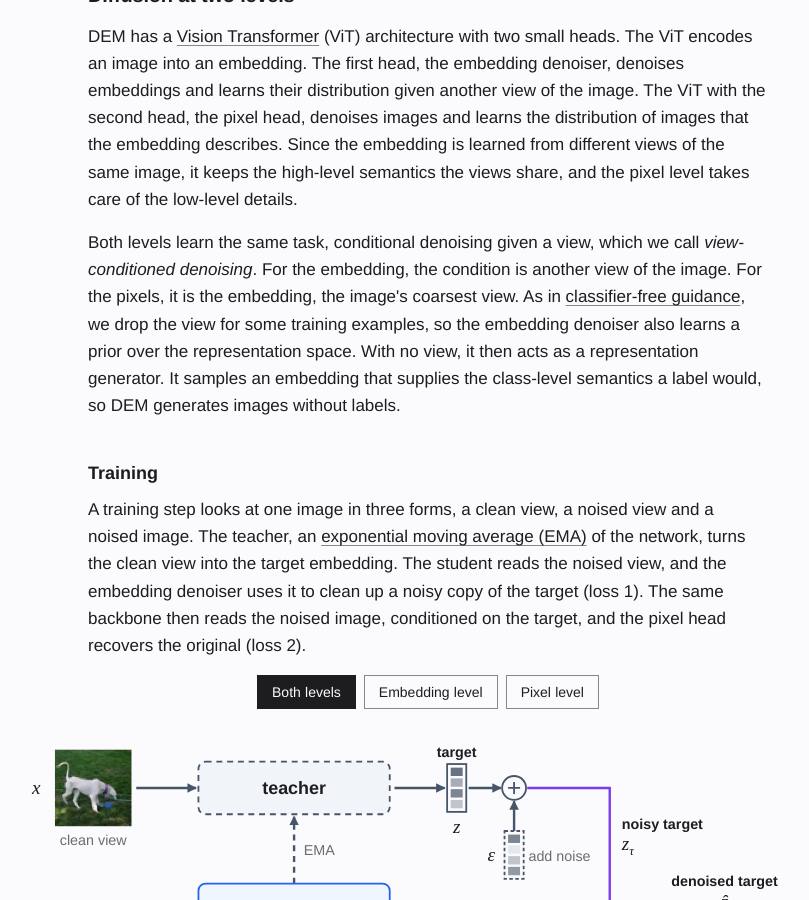
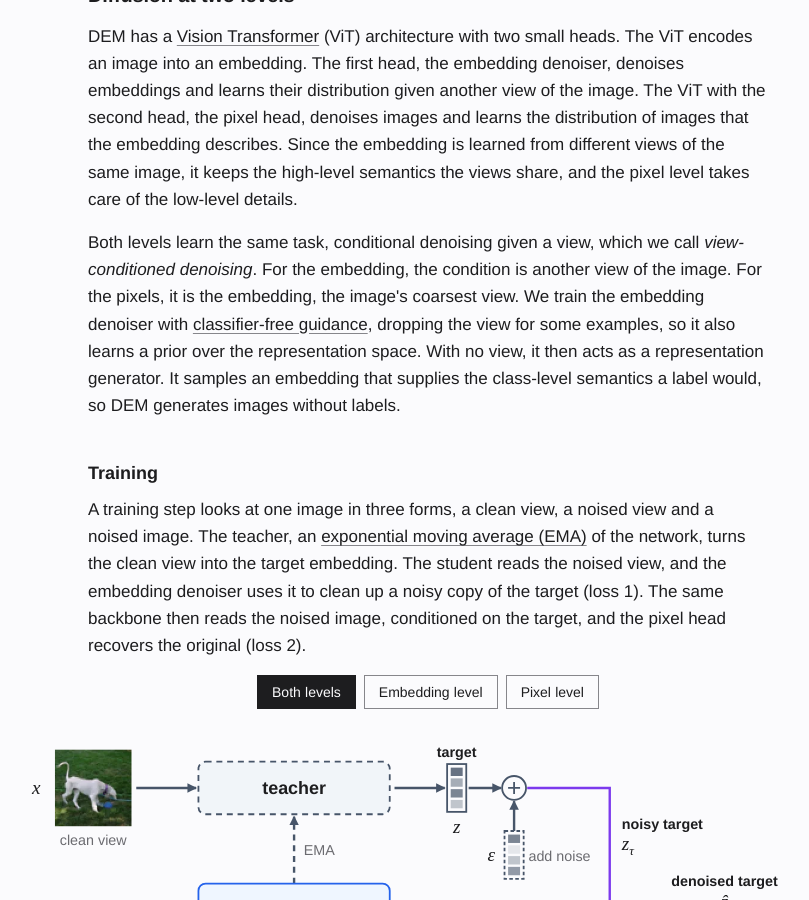
Before and after one commit to rabiulcste/rabiulcste.github.io, a Jekyll site: the page built from dem-denoising-embeddings/index.html, in a window 1280 px wide and 900 px high, scrolled down 1774 px. Shown: the whole window, without its empty margins (212-1021 px from the left). Built offline with Jekyll 4.4.1, drawn with Linux system fonts in a browser that asks for light colours.

Commit message:
DEM page: direct CFG sentence

```diff
--- a/dem-denoising-embeddings/index.html
+++ b/dem-denoising-embeddings/index.html
@@ -261,7 +261,7 @@ bibtex: |
 <section id="method">
     <h2>Diffusion at two levels</h2>
     <p>DEM has a <a href="https://arxiv.org/abs/2010.11929">Vision Transformer</a> (ViT) architecture with two small heads. The ViT encodes an image into an embedding. The first head, the embedding denoiser, denoises embeddings and learns their distribution given another view of the image. The ViT with the second head, the pixel head, denoises images and learns the distribution of images that the embedding describes. Since the embedding is learned from different views of the same image, it keeps the high-level semantics the views share, and the pixel level takes care of the low-level details.</p>
-    <p>Both levels learn the same task, conditional denoising given a view, which we call <em>view-conditioned denoising</em>. For the embedding, the condition is another view of the image. For the pixels, it is the embedding, the image's coarsest view. As in <a href="https://arxiv.org/abs/2207.12598">classifier-free guidance</a>, we drop the view for some training examples, so the embedding denoiser also learns a prior over the representation space. With no view, it then acts as a representation generator. It samples an embedding that supplies the class-level semantics a label would, so DEM generates images without labels.</p>
+    <p>Both levels learn the same task, conditional denoising given a view, which we call <em>view-conditioned denoising</em>. For the embedding, the condition is another view of the image. For the pixels, it is the embedding, the image's coarsest view. We train the embedding denoiser with <a href="https://arxiv.org/abs/2207.12598">classifier-free guidance</a>, dropping the view for some examples, so it also learns a prior over the representation space. With no view, it then acts as a representation generator. It samples an embedding that supplies the class-level semantics a label would, so DEM generates images without labels.</p>
     <h3>Training</h3>
     <p>A training step looks at one image in three forms, a clean view, a noised view and a noised image. The teacher, an <a href="https://arxiv.org/abs/2104.14294">exponential moving average (EMA)</a> of the network, turns the clean view into the target embedding. The student reads the noised view, and the embedding denoiser uses it to clean up a noisy copy of the target (loss 1). The same backbone then reads the noised image, conditioned on the target, and the pixel head recovers the original (loss 2).</p>
     <figure class="dem-fig dem-btnfig" id="dem-train">
```
